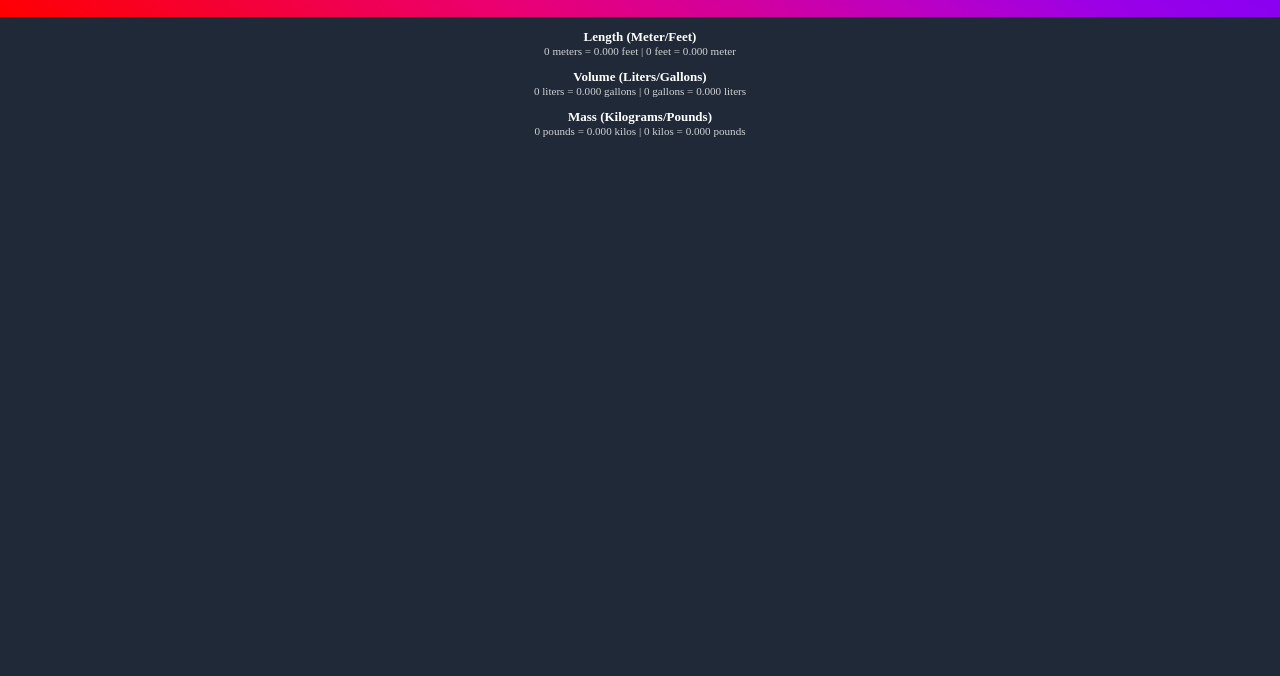
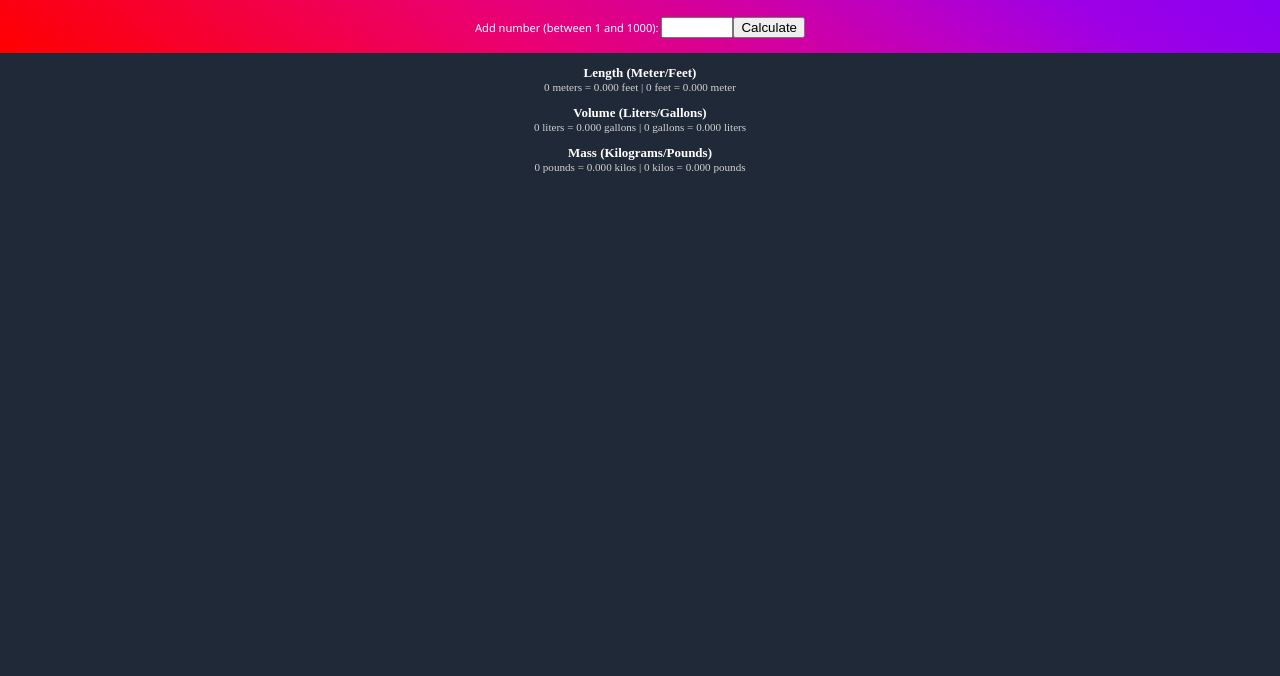
Before and after one commit to vickoritz/UnitConverter, a plain HTML site: page index.html in a window 1280 px wide. Shown: the part 124-800 px from the top of the page. Drawn offline with Linux system fonts and the light colour scheme.

Commit message:
wip: added input and submit to add unit

```diff
--- a/index.html
+++ b/index.html
@@ -12,8 +12,11 @@
         <br>
         <h3>Metric/Imperial unit conversion</h3>
         <h1 id="unit-el"></h1>
-        <!-- <input type="number" id="number-el" min="1" max="1000"> -->
         <button class="button" onclick="startConversion()">Convert</button>
+        <form action="/action_page.php">
+            <label for="unit">Add number (between 1 and 1000):</label>
+            <input type="number" id="unit" name="unit" min="1" max="1000"><input type="submit" value="Calculate">
+        </form>
         <br>
     </div>
     <div>
```
